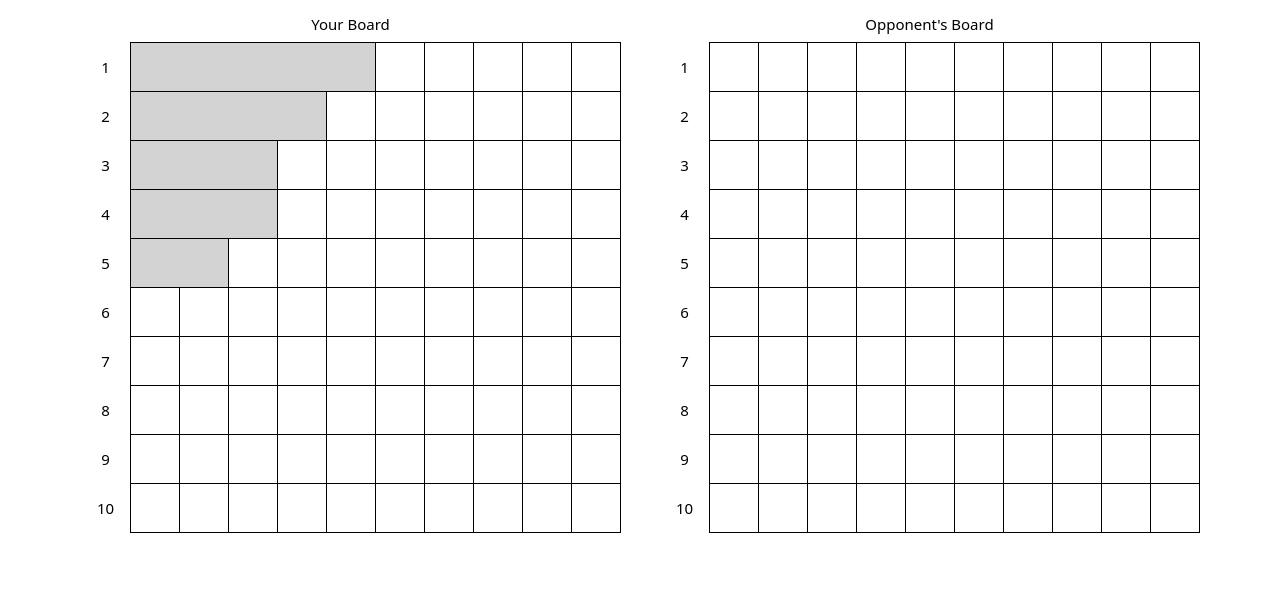
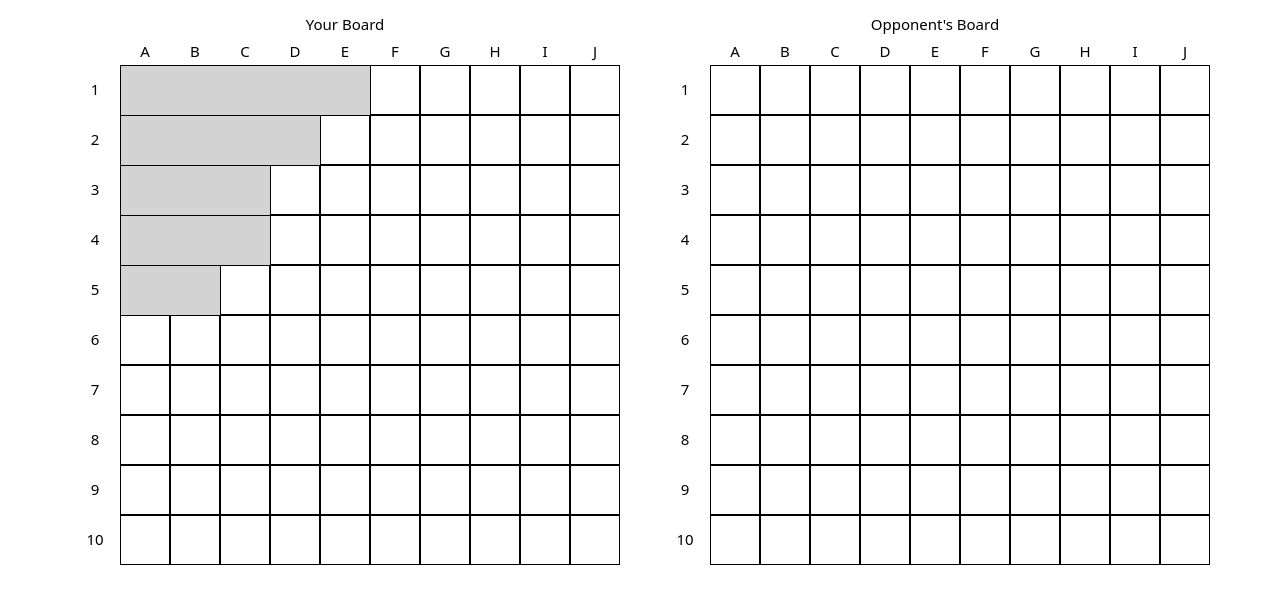
Before and after one commit to NestorNebula/battleship, a website built with webpack: page src/index.html in a window 1280 px wide. Shown: the part 49-652 px from the top of the page. Built offline with nearby package versions, Linux system fonts and the light colour scheme.

Commit message:
fix: add div for letters to avoid deleting them

```diff
--- a/src/displayboard.js
+++ b/src/displayboard.js
@@ -1,6 +1,6 @@
 export function Displayboard() {
   const playerBoard = (board, fleet) => {
-    const domBoard = document.querySelector('.board');
+    const domBoard = document.querySelector('.boardsquares');
     domBoard.textContent = '';
     let rows = 0;
     board.forEach((row) => {
@@ -25,7 +25,7 @@ export function Displayboard() {
   };
 
   const opponentBoard = (board) => {
-    const domBoard = document.querySelector('.oppboard');
+    const domBoard = document.querySelector('.oppboardsquares');
     domBoard.textContent = '';
     let rows = 0;
     board.forEach((row) => {
--- a/src/index.html
+++ b/src/index.html
@@ -9,6 +9,7 @@
     <header>
       <div class="title">Battleship</div>
     </header>
+    <div class="result"></div>
     <div class="boards">
       <div>
         <div class="boardtitle">Your Board</div>
@@ -26,6 +27,7 @@
             <div class="letter">I</div>
             <div class="letter">J</div>
           </div>
+          <div class="boardsquares"></div>
         </div>
       </div>
       <div>
@@ -44,6 +46,7 @@
             <div class="letter">I</div>
             <div class="letter">J</div>
           </div>
+          <div class="oppboardsquares"></div>
         </div>
       </div>
     </div>
--- a/src/styles.css
+++ b/src/styles.css
@@ -37,9 +37,15 @@ body {
   padding-bottom: 0.5rem;
 }
 
+.letter {
+  place-content: center end;
+}
 .number {
+  display: grid;
   font-size: 1.5rem;
-  align-self: center;
+  width: 5rem;
+  height: 5rem;
+  align-content: center;
 }
 
 .letters,
@@ -54,7 +60,6 @@ body {
   height: 5rem;
   width: 5rem;
   background-color: white;
-  margin: -1px -1px 0 0;
   border: 1px solid black;
   padding: 0;
 }
```
